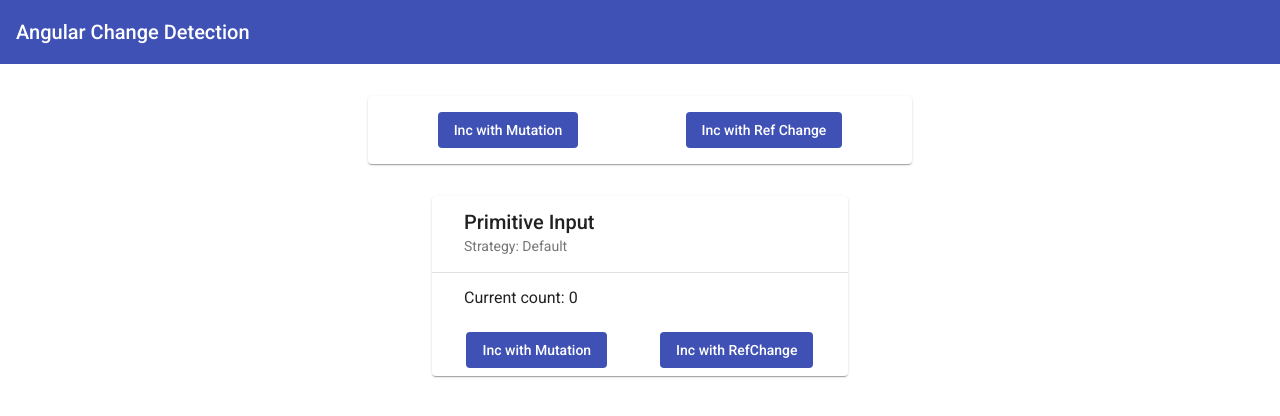
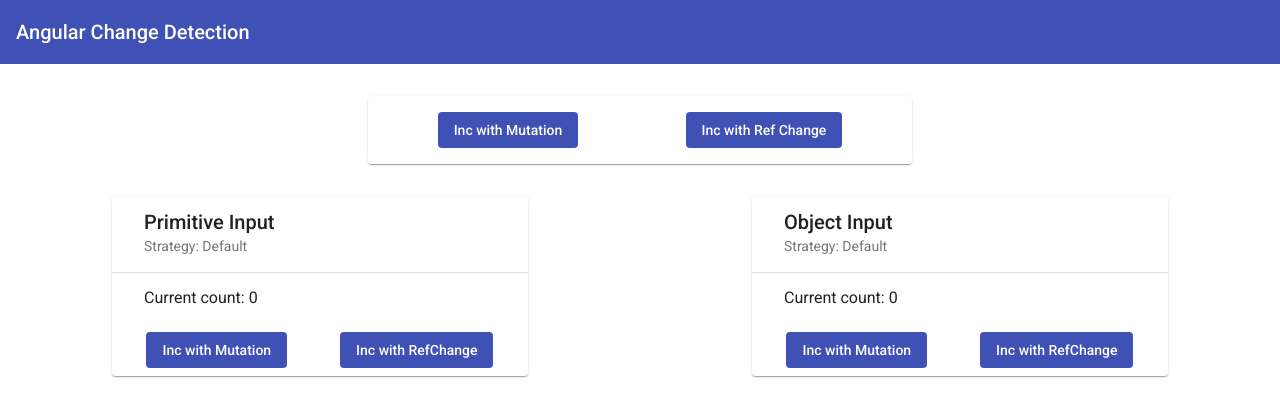
Before and after one commit to lean-ng/edu-change-detection, an Angular app: page / in a window 1280 px wide. Shown: the top 416 px of the page. Built offline with nearby package versions, Linux system fonts and the light colour scheme.

Commit message:
Object counter display added.

```diff
--- a/src/app/app.component.html
+++ b/src/app/app.component.html
@@ -8,5 +8,6 @@
   </mat-card>
   <div class="counter-cards">
     <app-primitive-input [count]="counterSvc.counter.count"></app-primitive-input>
+    <app-object-input [counter]="counterSvc.counter"></app-object-input>
   </div>
 </main>
--- a/src/app/app.module.ts
+++ b/src/app/app.module.ts
@@ -12,11 +12,13 @@
 
 // Components
 import { PrimitiveInputComponent } from './components/primitive-input/primitive-input.component';
+import { ObjectInputComponent } from './components/object-input/object-input.component';
 
 @NgModule({
   declarations: [
     AppComponent,
-    PrimitiveInputComponent
+    PrimitiveInputComponent,
+    ObjectInputComponent
   ],
   imports: [
     BrowserModule,
--- /dev/null
+++ b/src/app/components/object-input/object-input.component.html
@@ -0,0 +1,14 @@
+<mat-card style="width: 24rem">
+  <mat-card-header>
+      <mat-card-title>{{ title }}</mat-card-title>
+      <mat-card-subtitle>Strategy: {{ cdStrategy }}</mat-card-subtitle>
+  </mat-card-header>
+  <mat-divider></mat-divider>
+  <mat-card-content style="padding: 0 1rem;">
+    <p style="margin-top: 1rem; font-size: 1rem;">Current count: {{ count }}</p>
+  </mat-card-content>
+  <mat-card-actions style="display: flex; justify-content: space-around;">
+    <button mat-flat-button color="primary" (click)="incMutated()">Inc with Mutation</button>
+    <button mat-flat-button color="primary" (click)="incImmutable()">Inc with RefChange</button>
+  </mat-card-actions>
+</mat-card>
--- /dev/null
+++ b/src/app/components/object-input/object-input.component.ts
@@ -0,0 +1,34 @@
+import { Component, Input, OnChanges, OnInit } from '@angular/core';
+import { CounterService } from 'src/app/services/counter.service';
+
+@Component({
+  selector: 'app-object-input',
+  templateUrl: './object-input.component.html',
+  styleUrls: ['./object-input.component.css']
+})
+export class ObjectInputComponent implements OnInit, OnChanges {
+
+  title = 'Object Input';
+  cdStrategy = 'Default';
+  count = 0;
+
+  @Input()
+  counter: { count: number };
+
+  constructor(private counterSvc: CounterService) { }
+
+  ngOnInit(): void {
+  }
+
+  ngOnChanges(): void {
+    this.count = this.counter.count;
+  }
+
+  incMutated(): void {
+    this.counterSvc.incByMutation();
+  }
+
+  incImmutable(): void {
+    this.counterSvc.incByRefChange();
+  }
+}
```
Also changed, not shown: src/app/components/object-input/object-input.component.css (added), 1 other file (tests, documents, lock files or other folders).
